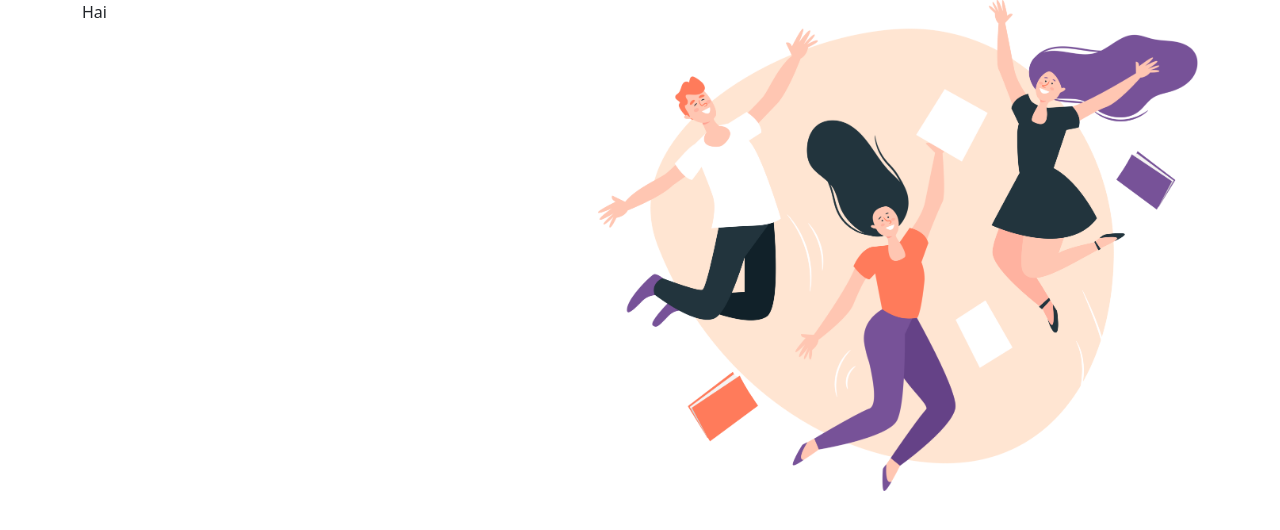
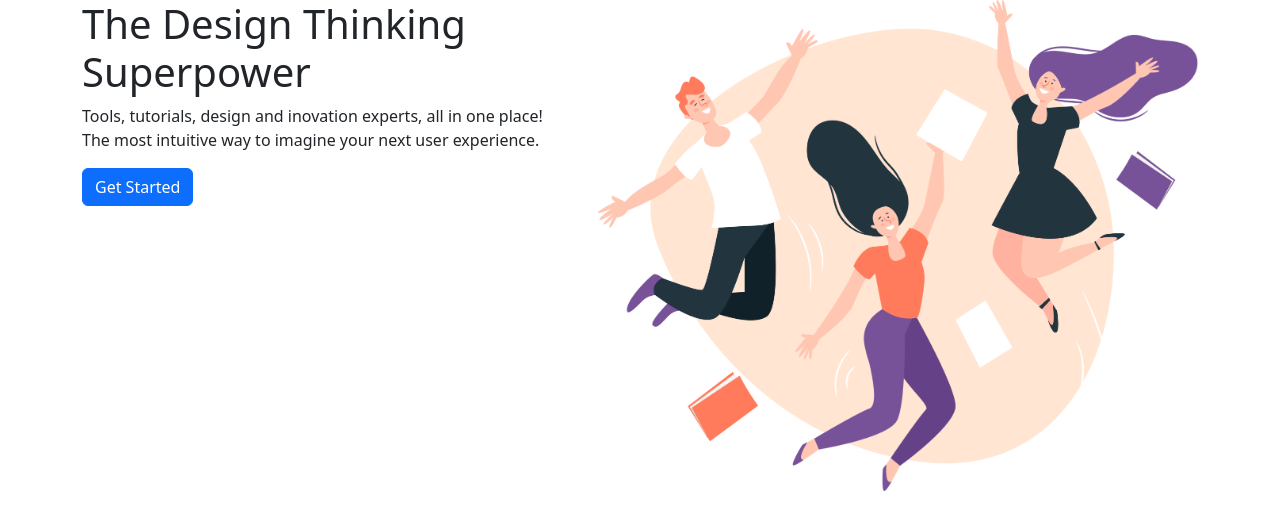
Before and after one commit to rahmatrafli1/belajarbootstrapangga, a plain HTML site: page index.html in a window 1280 px wide. Drawn offline with Linux system fonts and the light colour scheme.

Commit message:
Typography dan Button

```diff
--- a/index.html
+++ b/index.html
@@ -10,7 +10,14 @@
     <section class="hero-section">
       <div class="container">
         <div class="row">
-          <div class="col">Hai</div>
+          <div class="col">
+            <h1>The Design Thinking Superpower</h1>
+            <p>
+              Tools, tutorials, design and inovation experts, all in one place!
+              The most intuitive way to imagine your next user experience.
+            </p>
+            <a class="btn btn-primary" href="#" role="button">Get Started</a>
+          </div>
           <div class="col">
             <img width="600" src="images/hero-icon.png" alt="Hero Icon" />
           </div>
```
